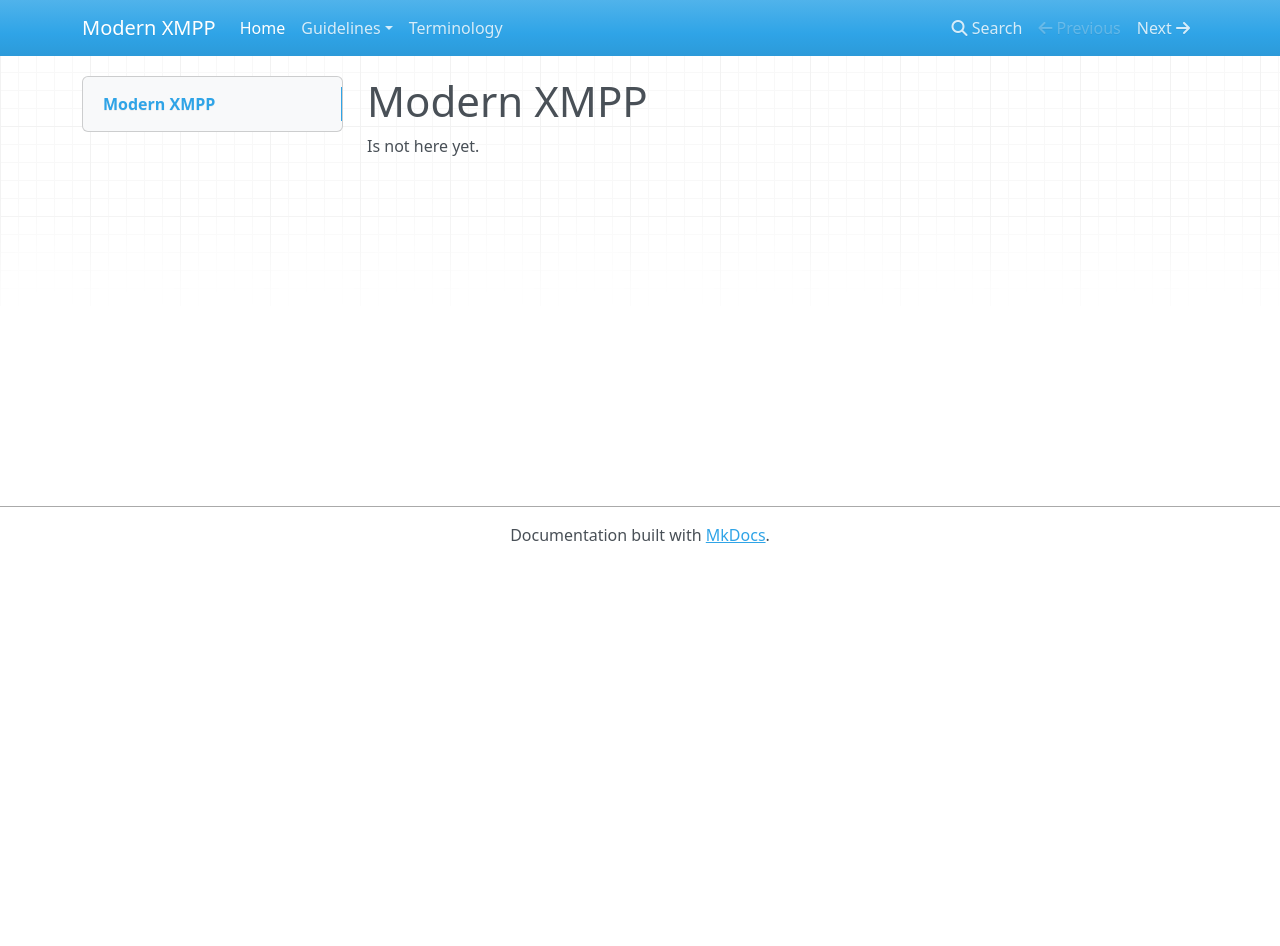
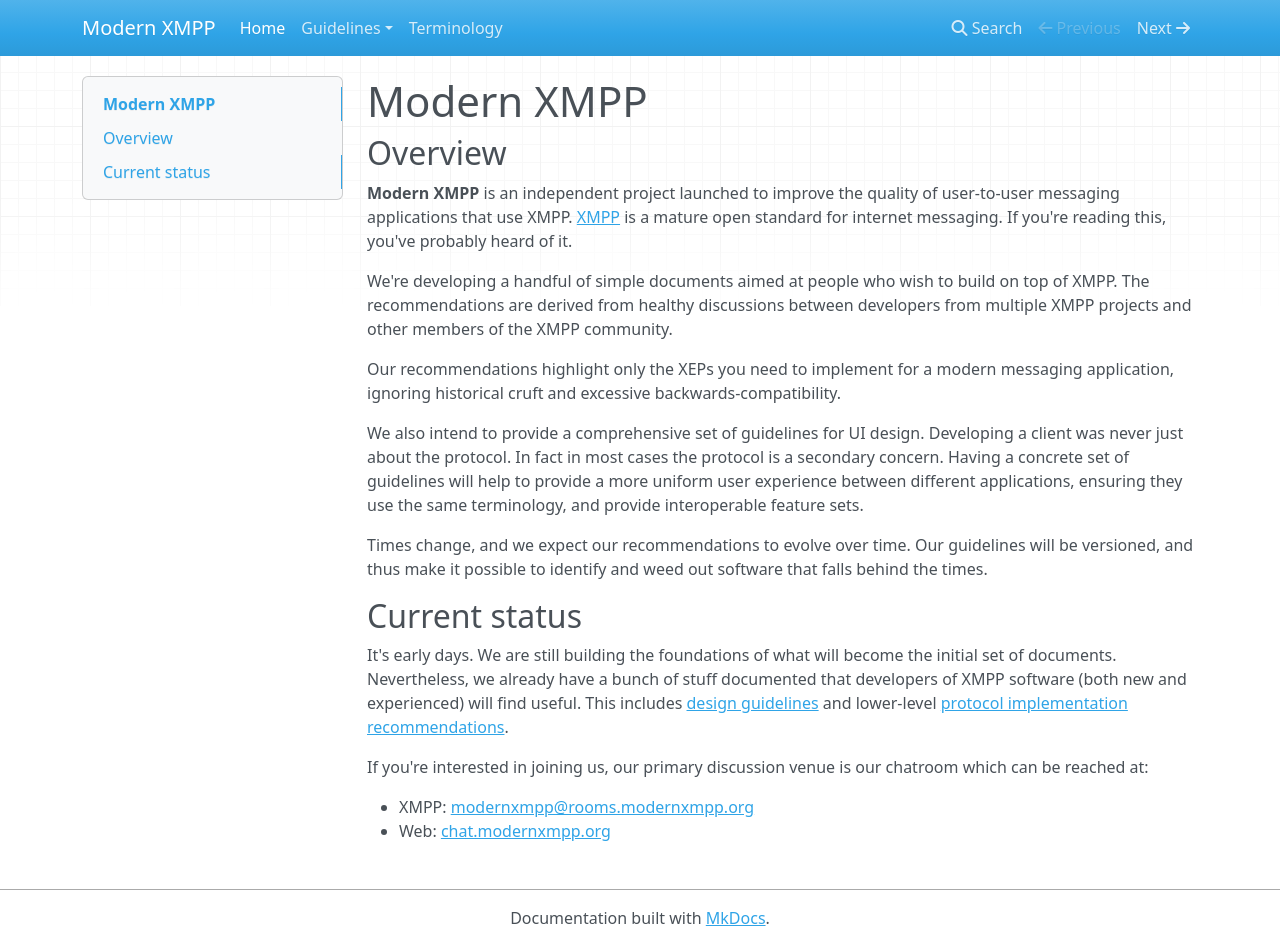
Before and after one commit to modernxmpp/modernxmpp, an MkDocs documentation site: the page built from docs/index.md, in a window 1280 px wide and 946 px high. Built offline with MkDocs 1.6.1, drawn with Linux system fonts in a browser that asks for light colours; nearby versions of some CDN libraries.

Commit message:
Add some front-page content at last

```diff
--- a/docs/index.md
+++ b/docs/index.md
@@ -1,3 +1,26 @@
 # Modern XMPP
 
-Is not here yet.
+## Overview
+
+**Modern XMPP** is an independent project launched to improve the quality of user-to-user messaging applications
+that use XMPP. [XMPP](https://xmpp.org/) is a mature open standard for internet messaging. If you're reading
+this, you've probably heard of it.
+
+We're developing a handful of simple documents aimed at people who wish to build on top of XMPP. The recommendations are derived from healthy discussions between developers from multiple XMPP projects and other members of the XMPP community.
+
+Our recommendations highlight only the XEPs you need to implement for a modern messaging application,
+ignoring historical cruft and excessive backwards-compatibility.
+
+We also intend to provide a comprehensive set of guidelines for UI design. Developing a client was never just about the protocol. In fact in most cases the protocol is a secondary concern. Having a concrete set of guidelines will help to provide a more uniform user experience between different applications, ensuring they use the same terminology, and provide interoperable feature sets.
+
+Times change, and we expect our recommendations to evolve over time. Our guidelines will be versioned,
+and thus make it possible to identify and weed out software that falls behind the times.
+
+## Current status
+
+It's early days. We are still building the foundations of what will become the initial set of documents. Nevertheless, we already have a bunch of stuff documented that developers of XMPP software (both new and experienced) will find useful. This includes [design guidelines](client-guidelines/index.md) and lower-level [protocol implementation recommendations](client-guidelines/protocol.md).
+
+If you're interested in joining us, our primary discussion venue is our chatroom which can be reached at:
+
+- XMPP: [modernxmpp@rooms.modernxmpp.org](xmpp:modernxmpp@rooms.modernxmpp.org?join)
+- Web: [chat.modernxmpp.org](https://chat.modernxmpp.org/)
```
